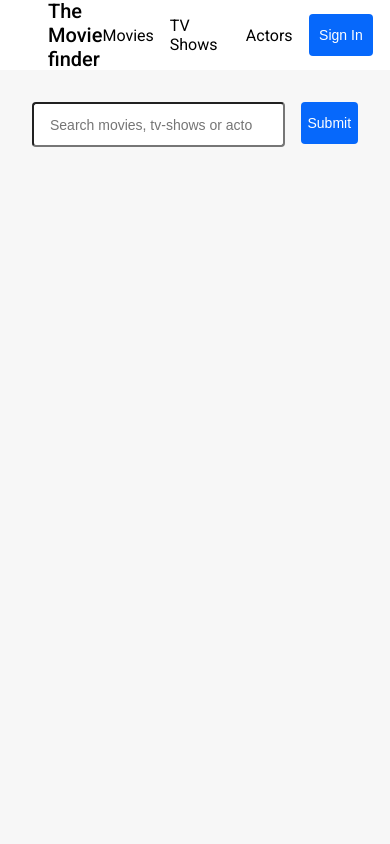
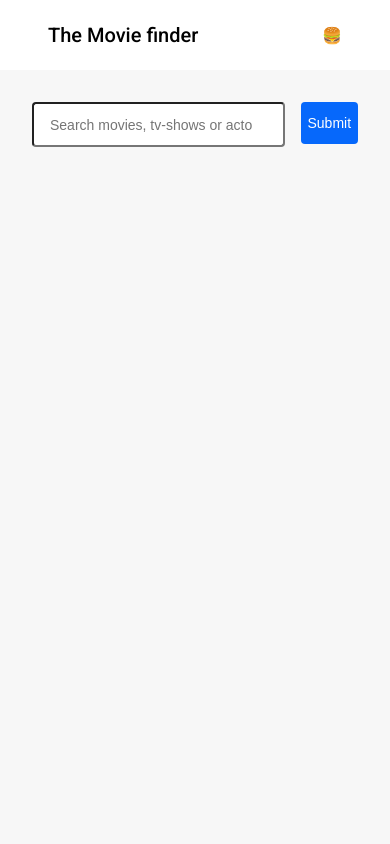
Before and after one commit to henrikland/movietime, a Next.js app: page / in a window 390 px wide. Shown: the top 844 px of the page. Built offline with nearby package versions, Linux system fonts and the light colour scheme.

Commit message:
Add hamburger menu

```diff
--- a/app/components/header/header.module.css
+++ b/app/components/header/header.module.css
@@ -23,4 +23,16 @@
   font-weight: 400;
   font-size: 16px;
   font-style: normal;
+
+  @media screen and (max-width: 640px) {
+    display: none;
+  }
 }
+
+.hamburger {
+  display: none;
+
+  @media screen and (max-width: 640px) {
+    display: block;
+  }
+}
--- a/app/components/header/index.tsx
+++ b/app/components/header/index.tsx
@@ -10,6 +10,7 @@ const Header: React.FC = () => {
         <a href="/actors">Actors</a>
         <button>Sign In</button>
       </nav>
+      <p className={styles.hamburger}>🍔</p>
     </header>
   );
 };
```
